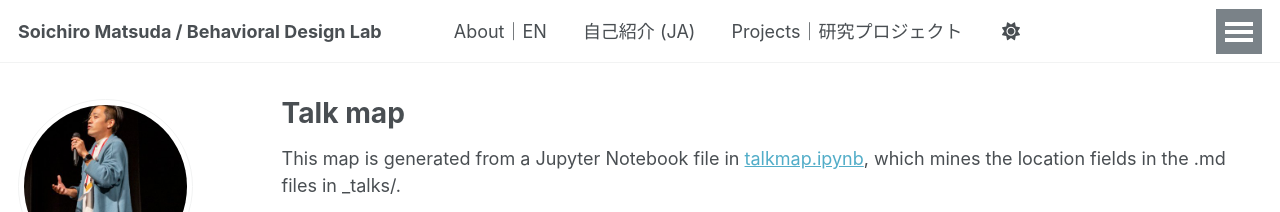
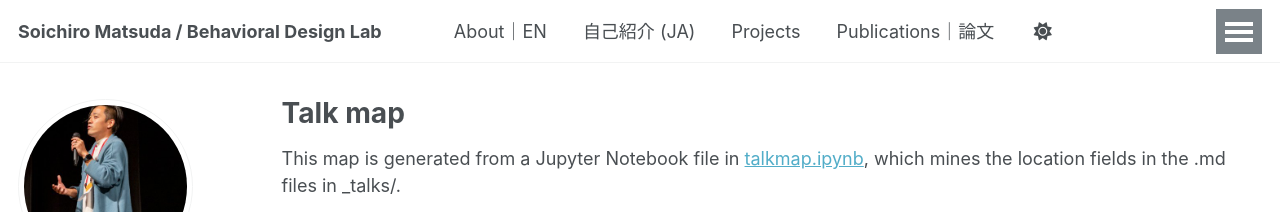
Before and after one commit to BehavioralDesignerMatsuda/BehavioralDesignerMatsuda.github.io, a Jekyll site: the page built from _pages/talkmap.html, in a window 1280 px wide. Shown: the top 212 px of the page. Built offline with Jekyll 4.4.1, drawn with Linux system fonts in a browser that asks for light colours; nearby versions of some CDN libraries; some web fonts are replaced; a script that is not in the unit is left out.

Commit message:
Update navigation.yml

```diff
--- a/_data/navigation.yml
+++ b/_data/navigation.yml
@@ -12,13 +12,13 @@ main:
     url: /about/
   - title: "自己紹介 (JA)"
     url: /ja/about/
-  - title: "Projects｜研究プロジェクト"
+  - title: "Projects"
     url: /projects/
   - title: "Publications｜論文"
     url: /publications/
   - title: "Presentations｜プレゼンテーション"
     url: /talks/
-  - title: "Teaching｜担当授業科目"
-    url: /teaching/
+  - title: "Grants"
+    url: /grants/
   - title: "CV"
     url: /cv/
```
